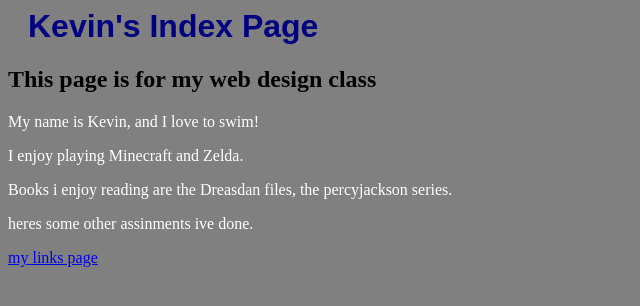
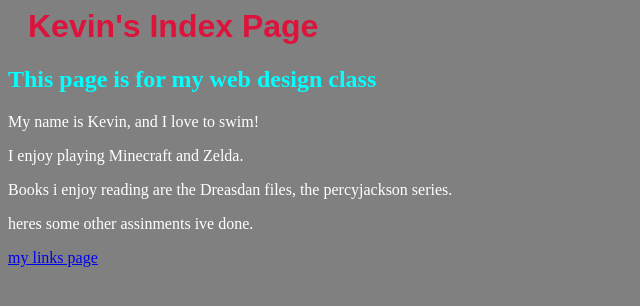
Before and after one commit to kazzocult/stuff, a plain HTML site: page html class/index.html in a window 1280 px wide. Shown: the whole page, without its empty margins (0-640 px from the left). Drawn offline with Linux system fonts and the light colour scheme.

Commit message:
Add files via upload

```diff
--- a/html class/kevinStyle.css
+++ b/html class/kevinStyle.css
@@ -3,12 +3,13 @@ body {
 }
 
 h1 {
-  color: navy;
+  color: crimson;
   margin-left: 20px;
   font-family: Arial, Helvetica, sans-serif;
 }
 
 h2 {
+	color: cyan;
   font-family: Papyrus,fantasy"
 }
 
```
